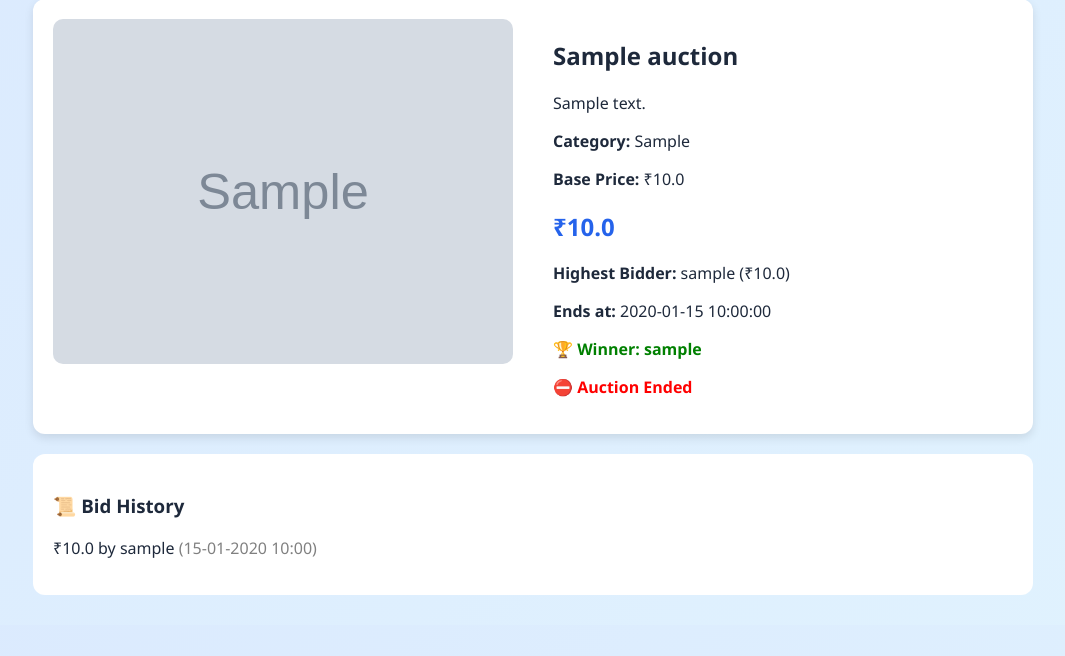
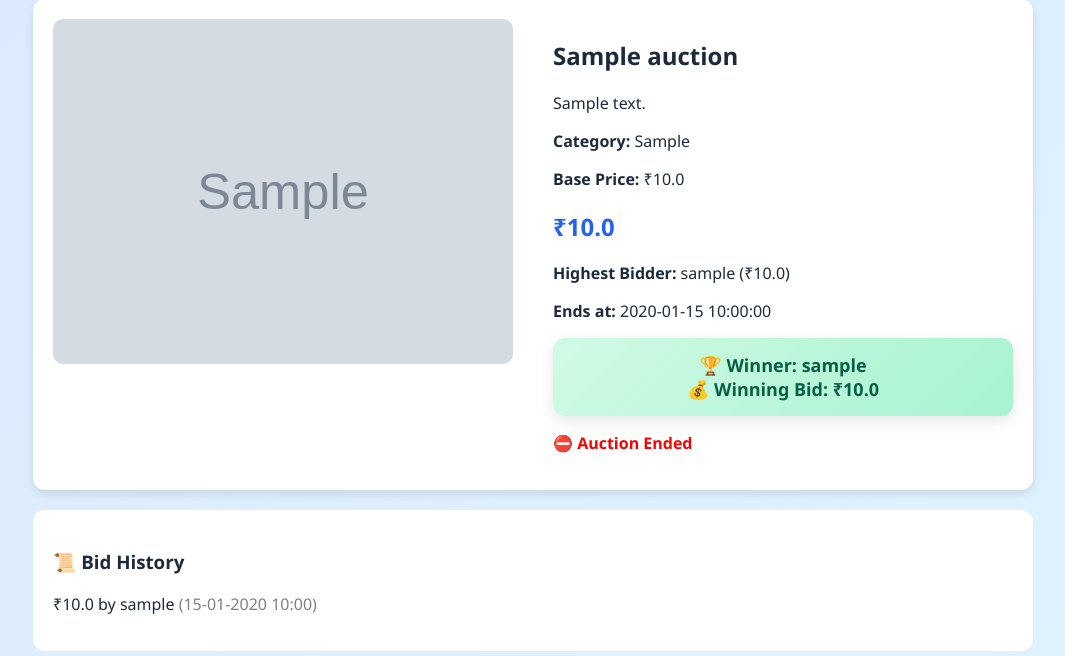
Before and after one commit to rakeshmedaram/auction-sphere, a Flask app: page /auction/1 in a window 1280 px wide. Shown: the part 135-791 px from the top of the page, without its empty margins (107-1172 px from the left). Run offline with Flask 3, Linux system fonts and the light colour scheme; tables that the repository leaves empty hold one stand-in row (values such as "Sample post"); grey boxes marked "Sample" are stand-in pictures.

Commit message:
FINAL FIX auction route error

```diff
--- a/app.py
+++ b/app.py
@@ -79,7 +79,6 @@ def home():
     return render_template('dashboard.html', auctions=auctions)
 
 # ---------------- AUCTION DETAILS ----------------
-
 @app.route('/auction/<int:auction_id>')
 def auction_details(auction_id):
     auction = Auction.query.get_or_404(auction_id)
@@ -90,8 +89,13 @@ def auction_details(auction_id):
         last_bid = sorted(auction.bids, key=lambda x: x.created_at)[-1]
 
     winner = None
-    if last_bid and auction.end_time and now > auction.end_time:
-        winner = last_bid.user.username if last_bid.user else "Unknown"
+
+    # 🏆 WINNER LOGIC
+    if last_bid and auction.end_time and now >= auction.end_time:
+        winner = {
+            "name": last_bid.user.username if last_bid.user else "Unknown",
+            "amount": last_bid.amount
+        }
 
     return render_template(
         'auction_details.html',
@@ -100,7 +104,6 @@ def auction_details(auction_id):
         last_bid=last_bid,
         winner=winner
     )
-
 # ---------------- PLACE BID ----------------
 @app.route('/place_bid/<int:auction_id>', methods=['POST'])
 @login_required
--- a/templates/auction_details.html
+++ b/templates/auction_details.html
@@ -43,11 +43,23 @@
             <p><b>Ends at:</b> {{ auction.end_time }}</p>
 
             <!-- 🏆 WINNER -->
-            {% if winner %}
-                <p style="color:green; font-weight:bold;">
-                    🏆 Winner: {{ winner }}
-                </p>
-            {% endif %}
+           {% if winner %}
+<div style="
+    margin-top:15px;
+    padding:15px;
+    border-radius:12px;
+    background: linear-gradient(135deg,#d1fae5,#a7f3d0);
+    color:#065f46;
+    font-weight:bold;
+    text-align:center;
+    font-size:18px;
+    box-shadow:0 5px 15px rgba(0,0,0,0.1);
+">
+    🏆 Winner: {{ winner.name }}
+    <br>
+    💰 Winning Bid: ₹{{ winner.amount }}
+</div>
+{% endif %}
 
             <!-- 🗑 DELETE -->
             {% if current_user.is_authenticated and auction.owner_id == current_user.id %}
```
Also changed, not shown: templates/profile.html (+5 -7 lines).
